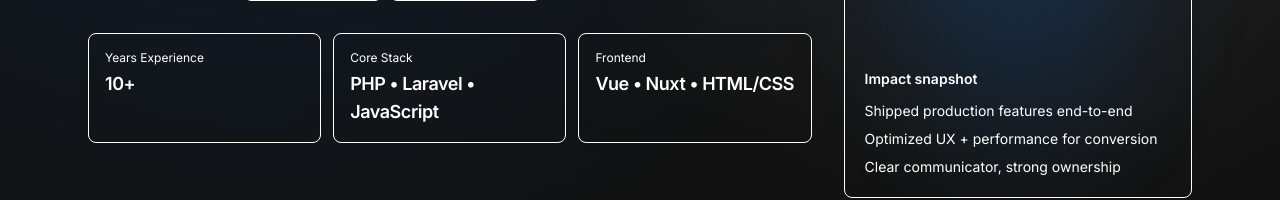
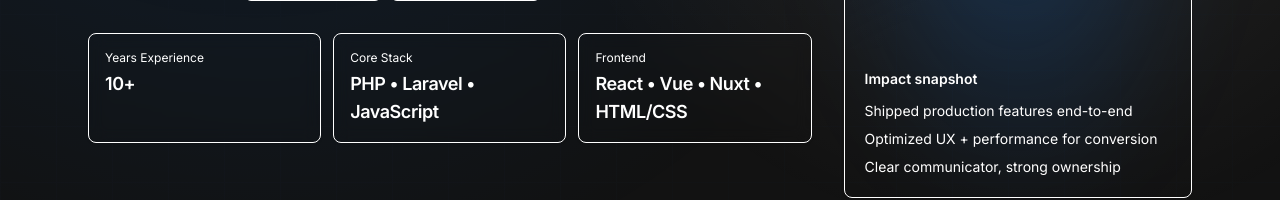
Before and after one commit to Alucard17th/portfolio, a React (Vite) app: page / in a window 1280 px wide. Shown: the part 490-690 px from the top of the page. Built offline with nearby package versions, Linux system fonts and the light colour scheme; no server answers.

Commit message:
front end tech update by adding react

```diff
--- a/src/data/portfolio.ts
+++ b/src/data/portfolio.ts
@@ -148,7 +148,7 @@
     stats: [
       { label: "Years Experience", value: "10+" },
       { label: "Core Stack", value: "PHP • Laravel • JavaScript" },
-      { label: "Frontend", value: "Vue • Nuxt • HTML/CSS" },
+      { label: "Frontend", value: "React • Vue • Nuxt • HTML/CSS" },
     ],
   },
   skills: [
```
